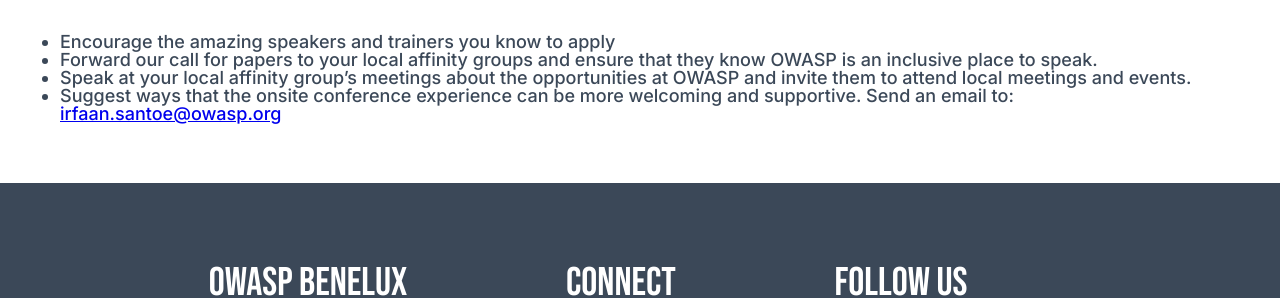
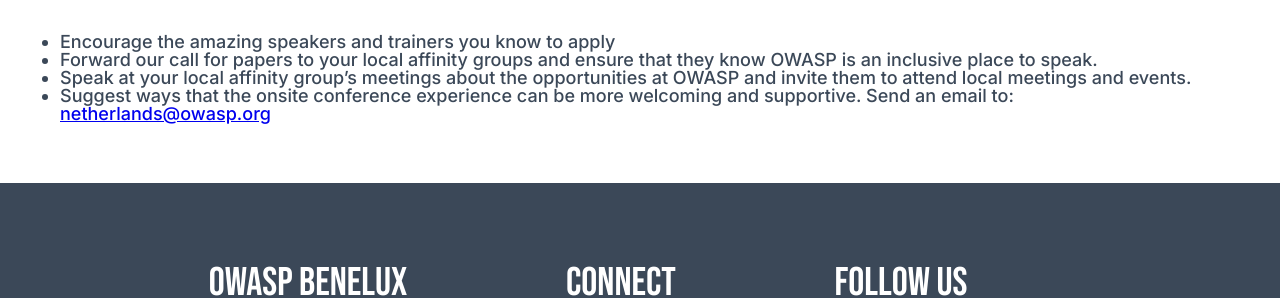
Before and after one commit to dm-17/Owasp-BeNeLux-Days-2026, a Jekyll site: the page built from about/diversity-statement.md, in a window 1280 px wide. Shown: the part 372-670 px from the top of the page. Built offline with Jekyll 4.4.1, drawn with Linux system fonts in a browser that asks for light colours.

Commit message:
Location and diversity page contact updated

```diff
--- a/_includes/home_save_the_date.html
+++ b/_includes/home_save_the_date.html
@@ -8,7 +8,7 @@
     </div>
     <div class="count">
         <div class="sub-head">Location</div>
-        <div class="head">Amsterdam, The Netherlands</div>
+        <div class="head">Utrecht, The Netherlands</div>
     </div>
     <div class="count">
         <div class="sub-head">Training Day</div>
--- a/about/diversity-statement.md
+++ b/about/diversity-statement.md
@@ -11,4 +11,4 @@ The crux of security is the ability to think flexibly and creatively about multi
 * Encourage the amazing speakers and trainers you know to apply
 * Forward our call for papers to your local affinity groups and ensure that they know OWASP is an inclusive place to speak.
 * Speak at your local affinity group’s meetings about the opportunities at OWASP and invite them to attend local meetings and events.
-* Suggest ways that the onsite conference experience can be more welcoming and supportive. Send an email to: [irfaan.santoe@owasp.org](mailto:irfaan.santoe@owasp.org)
+* Suggest ways that the onsite conference experience can be more welcoming and supportive. Send an email to: [netherlands@owasp.org](mailto:netherlands@owasp.org)
```
